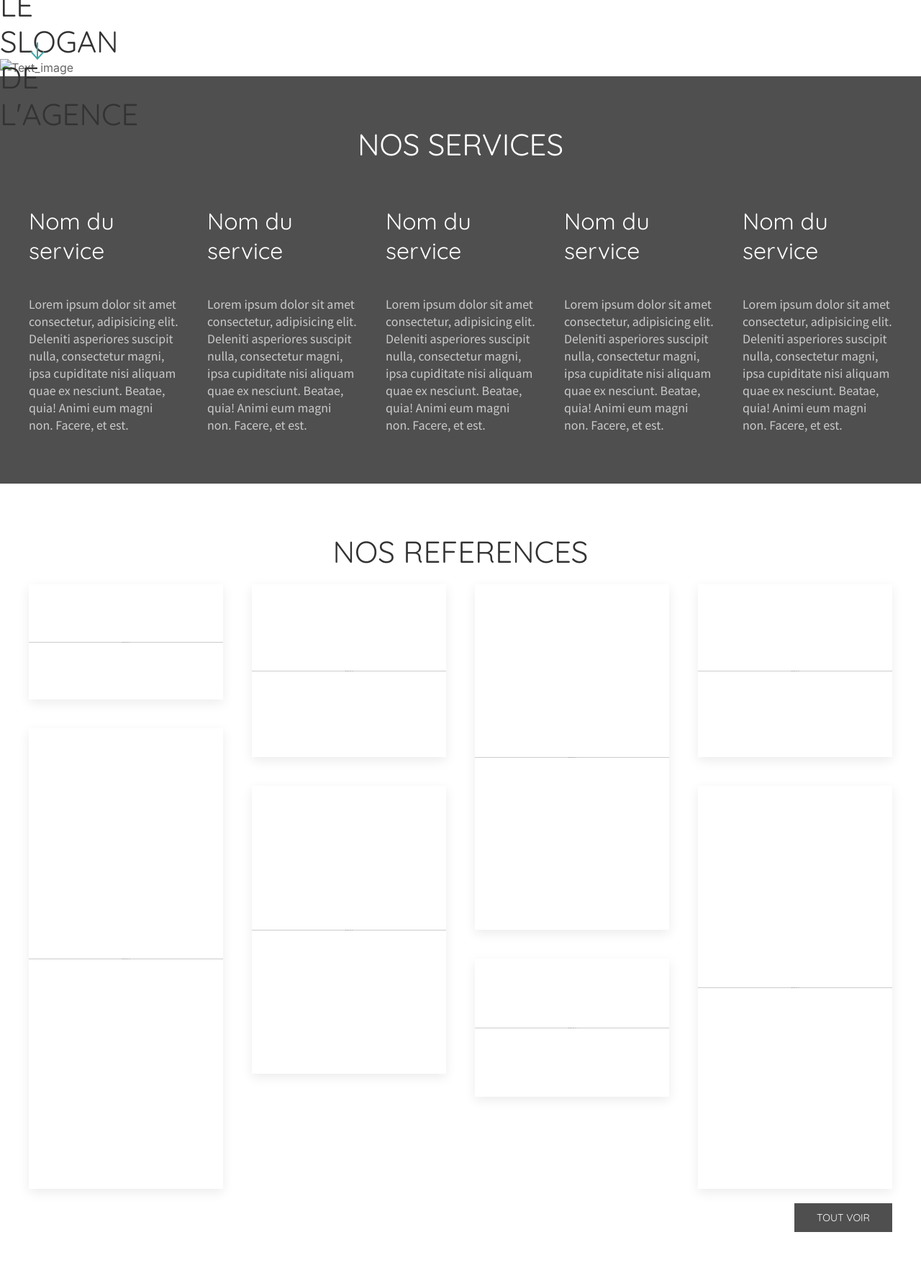
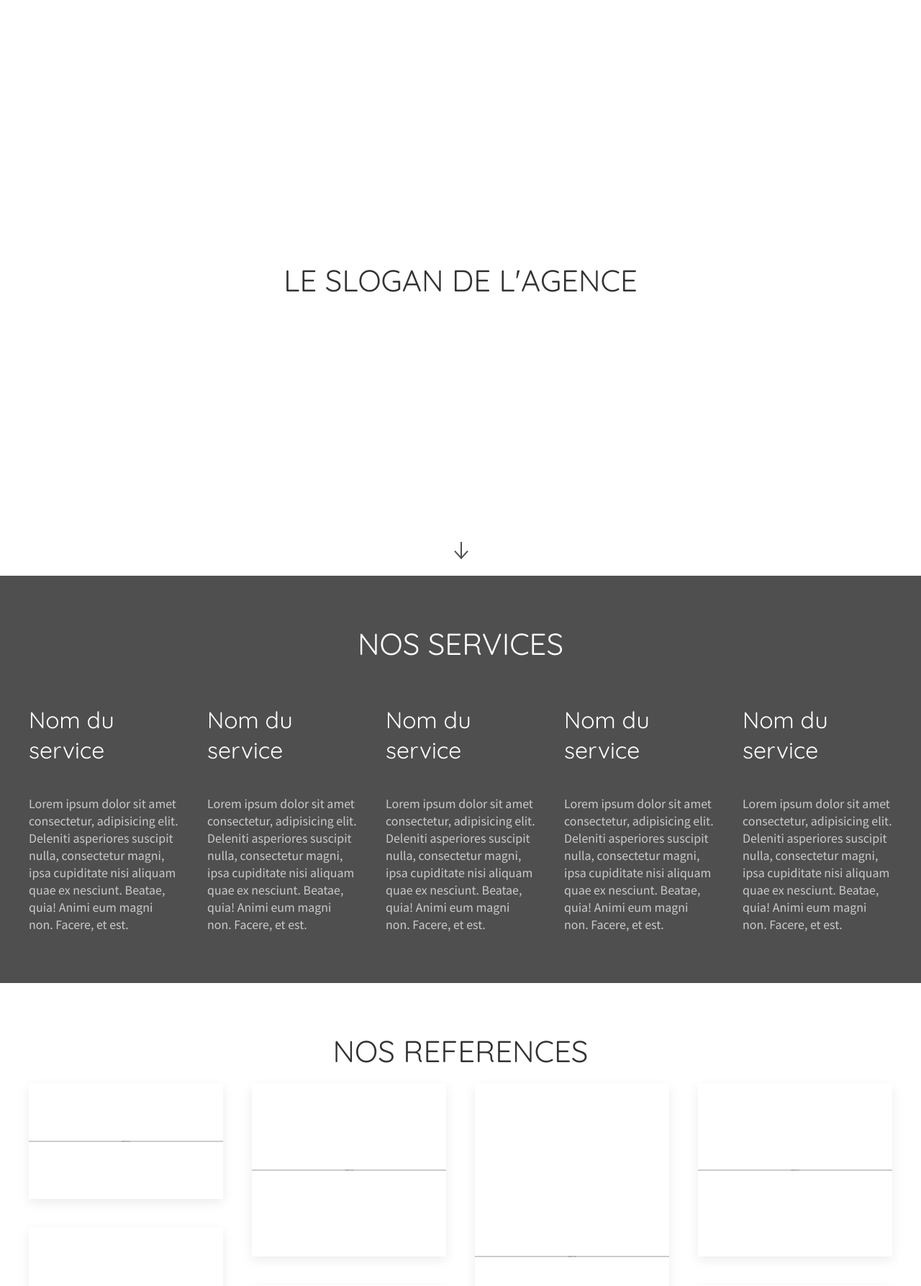
Before and after one commit to jm-Holland/repo_Agence-ljm, a Symfony app: template templates/home/index.html.twig in a window 1280 px wide. Shown: the top 1787 px of the page at 72% size. Run offline with Twig, Linux system fonts and the light colour scheme; the template is opened without the code that fills it, so the values that code supplies are empty; grey boxes labelled with a size stand in for pictures from a placeholder-image service; some libraries are stand-ins or nearby versions.

Commit message:
Changement de couleur de la flêche + image full page

```diff
--- a/public/css/style_l2j.css
+++ b/public/css/style_l2j.css
@@ -1,4 +1,8 @@
 @import url('https://fonts.googleapis.com/css?family=Noto+Sans+JP|Quicksand&display=swap');
+
+body,html {
+    height: 100%;
+}
 
 /* Modification de police de caractères */
 h1,
@@ -71,3 +75,16 @@
     max-width: 7.5rem;
     max-height: 3.75rem;
 }
+
+.index-arrow .uk-icon{
+    color: #4f4f4f;
+}
+.full-page-img{
+    background-image: url("https://via.placeholder.com/1800x1200");
+    height: 100%;
+    background-position: center;
+    background-repeat: no-repeat;
+    background-size: cover;
+    margin-top: -80px;
+    width: 100%;
+}
--- a/templates/home/index.html.twig
+++ b/templates/home/index.html.twig
@@ -4,12 +4,12 @@
 
 {% block body %}
 <!-- Image Fixe-->
-<div class="uk-inline">
-    <img data-src="https://via.placeholder.com/1800x1200" alt="Text_image" uk-img>
+<div class="uk-inline full-page-img">
+    {#<img data-src="https://via.placeholder.com/1800x1200" alt="Text_image"  uk-img>#}
     <div class="uk-position-center">
         <h1>LE SLOGAN DE L'AGENCE</h1>
     </div>
-    <div class="uk-position-small uk-position-bottom-center uk-visible@m">
+    <div class="uk-position-small uk-position-bottom-center index-arrow">
         <a href="#services" uk-scroll uk-slideshow-parallax="y: 50,0,0; opacity: 1,1,0"><span id="slideshow_text"
                 uk-icon="icon: arrow-down;ratio:2"></span></a>
     </div>
--- a/templates/partials/_navbar.html.twig
+++ b/templates/partials/_navbar.html.twig
@@ -14,7 +14,7 @@
             <ul class="uk-navbar-nav">
                 <li>
                     <a href="{{ path('home_index')}}">
-                        ACCEUIL
+                        ACCUEIL
                     </a>
                 </li>
                 <li>
```
Also changed, not shown: 1 other file.
